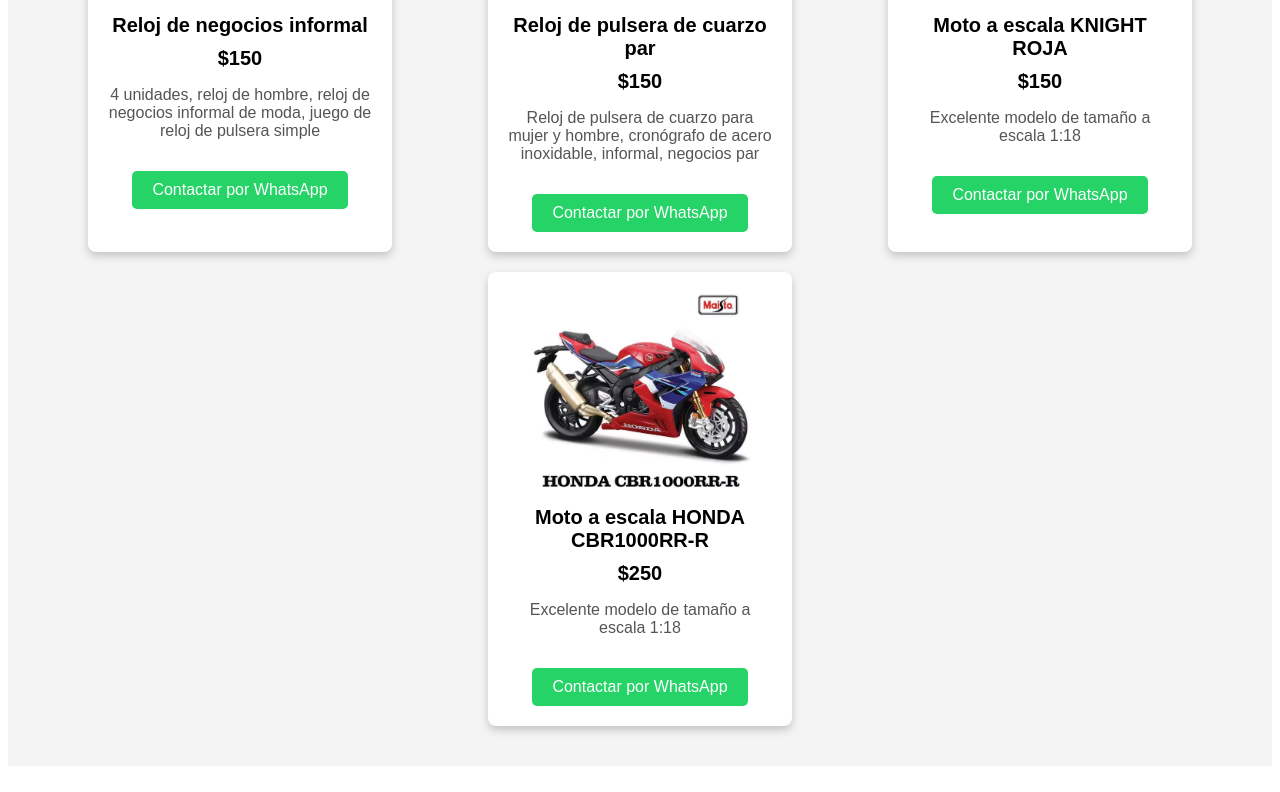
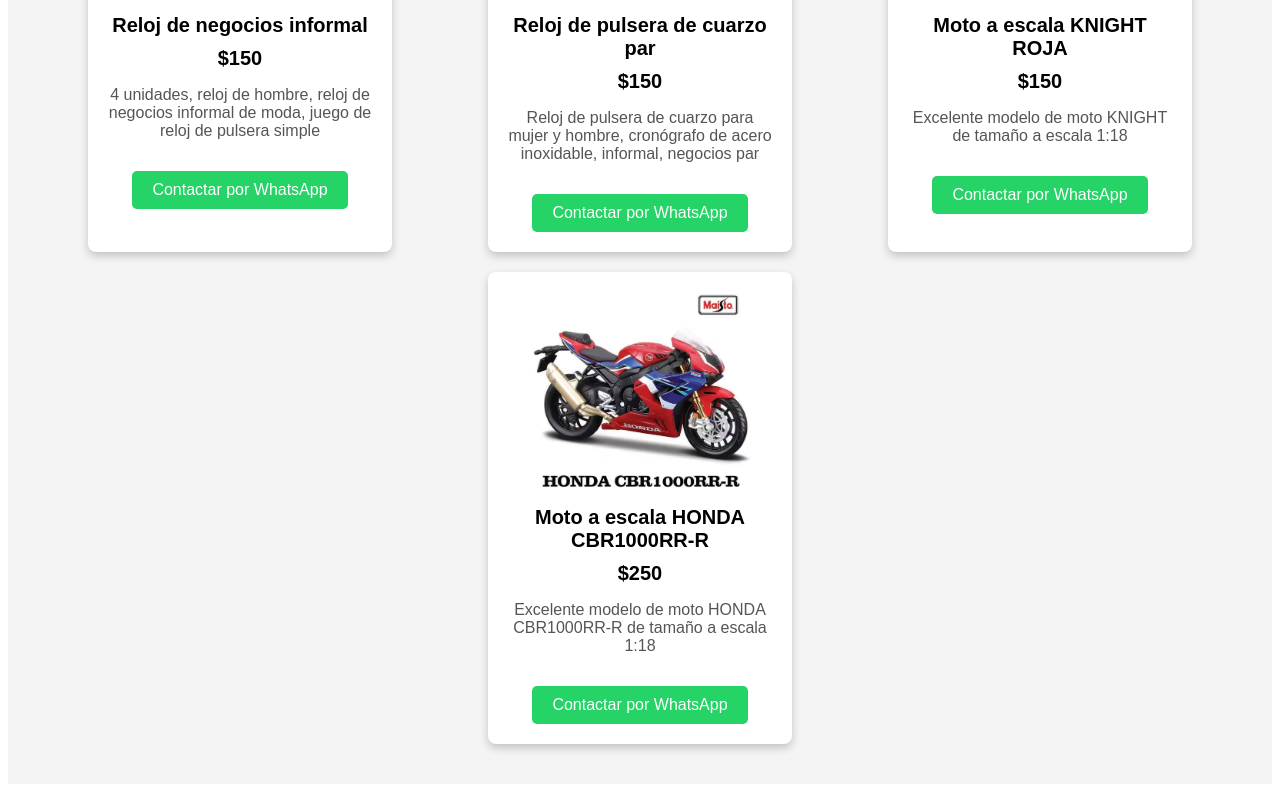
Before and after one commit to CarlosMeyer400400/Accesorios-Moto-Meyer, an Angular app: page / in a window 1280 px wide. Shown: the part 3033-3825 px from the top of the page. Built offline with nearby package versions, Linux system fonts and the light colour scheme.

Commit message:
CON DESCRIPCION

```diff
--- a/src/app/app.component.html
+++ b/src/app/app.component.html
@@ -183,22 +183,23 @@
 </div>
 
 <!-- Product 18 -->
-<div class="card" data-name="Reloj de pulsera de cuarzo par" data-price="$150">
+<div class="card" data-name="Moto a escala KNIGHT ROJA" data-price="$150">
   <img src="assets/Moto a escala KNIGHT ROJA.PNG" alt="Imagen del producto">
   <h2>Moto a escala KNIGHT ROJA</h2>
   <h2>$150</h2>
-  <p>Excelente modelo de tamaño a escala 1:18</p>
-  <a href="https://wa.me/7713535455/?text=Hola.%20Me%20interesa%20conocer%20más%20acerca%20de%20este%20producto:%20Reloj%20de%20pulsera%20de%20cuarzo%20par%20-%20$150" class="btn-contact">Contactar por WhatsApp</a>
+  <p>Excelente modelo de moto KNIGHT de tamaño a escala 1:18</p>
+  <a href="https://wa.me/7713535455/?text=Hola.%20Me%20interesa%20conocer%20más%20acerca%20de%20este%20producto:%20Moto%20a%20escala%20KNIGHT%20ROJA%20-%20$150" class="btn-contact">Contactar por WhatsApp</a>
 </div>
 
 <!-- Product 19 -->
-<div class="card" data-name="Reloj de pulsera de cuarzo par" data-price="$250">
+<div class="card" data-name="Moto a escala HONDA CBR1000RR-R" data-price="$250">
   <img src="assets/Moto a escala HONDA CBR1000RR-R.PNG" alt="Imagen del producto">
   <h2>Moto a escala HONDA CBR1000RR-R</h2>
   <h2>$250</h2>
-  <p>Excelente modelo de tamaño a escala 1:18</p>
-  <a href="https://wa.me/7713535455/?text=Hola.%20Me%20interesa%20conocer%20más%20acerca%20de%20este%20producto:%20Reloj%20de%20pulsera%20de%20cuarzo%20par%20-%20$150" class="btn-contact">Contactar por WhatsApp</a>
+  <p>Excelente modelo de moto HONDA CBR1000RR-R de tamaño a escala 1:18</p>
+  <a href="https://wa.me/7713535455/?text=Hola.%20Me%20interesa%20conocer%20más%20acerca%20de%20este%20producto:%20Moto%20a%20escala%20HONDA%20CBR1000RR-R%20-%20$250" class="btn-contact">Contactar por WhatsApp</a>
 </div>
+
 
 <!-- Product 18
 <div class="card" data-name="Reloj de pulsera de cuarzo par" data-price="$50">
```
